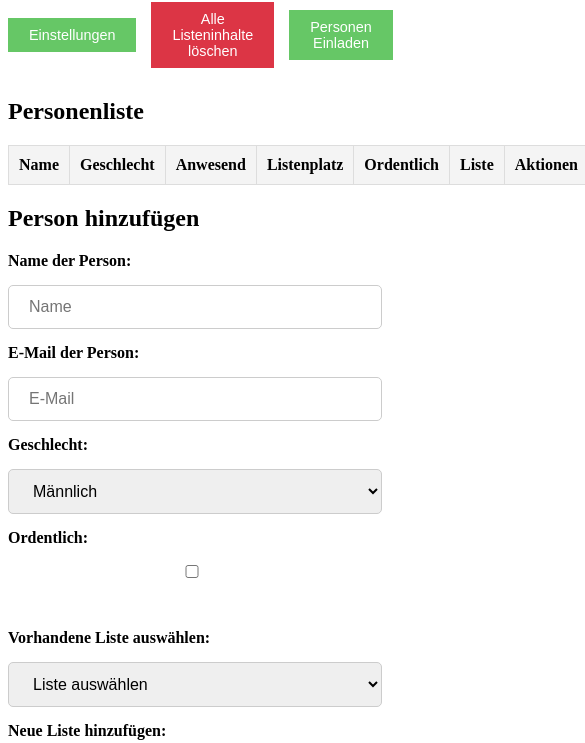
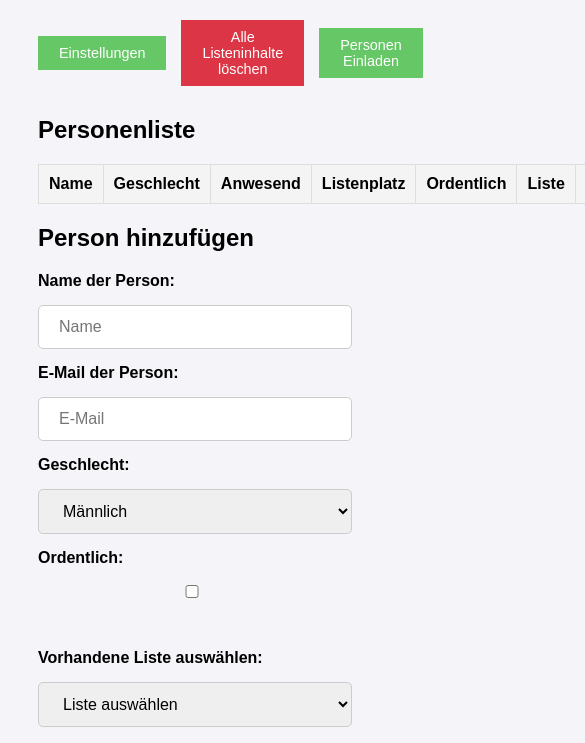
Before and after one commit to Anja394e/br-sitzung, a plain HTML site: page frontend/index.html in a window 390 px wide. Shown: the part 88-831 px from the top of the page, 585 px wide, since content can reach past the window. Drawn offline with Linux system fonts and the light colour scheme.

Commit message:
Update styles.css

```diff
--- a/frontend/styles.css
+++ b/frontend/styles.css
@@ -6,6 +6,29 @@
     gap: 15px; /* Abstand zwischen den Elementen */
     margin-bottom: 20px; /* Abstand zum Rest des Inhalts */
 }
+
+/* Hauptcontainer-Styling */
+.container {
+    max-width: 1200px; /* Maximale Breite des Containers */
+    margin: 0 auto; /* Zentriert den Container auf der Seite */
+    padding: 20px; /* Optionale Polsterung innerhalb des Containers */
+}
+
+/* Optionale Anpassung, um auf kleineren Bildschirmen etwas Whitespace zu erhalten */
+body {
+    background-color: #f4f4f9; /* Hintergrundfarbe für den Whitespace */
+    padding: 0 20px; /* Etwas Polsterung auf den Seiten für kleinere Bildschirme */
+    font-family: Arial, sans-serif;
+}
+
+@media (max-width: 768px) {
+    .container {
+        max-width: 100%; /* Vollständige Breite für mobile Geräte */
+        padding: 10px; /* Kleinere Polsterung auf mobilen Geräten */
+    }
+}
+
+
 
 /* Tabelle  */
 table {
```
